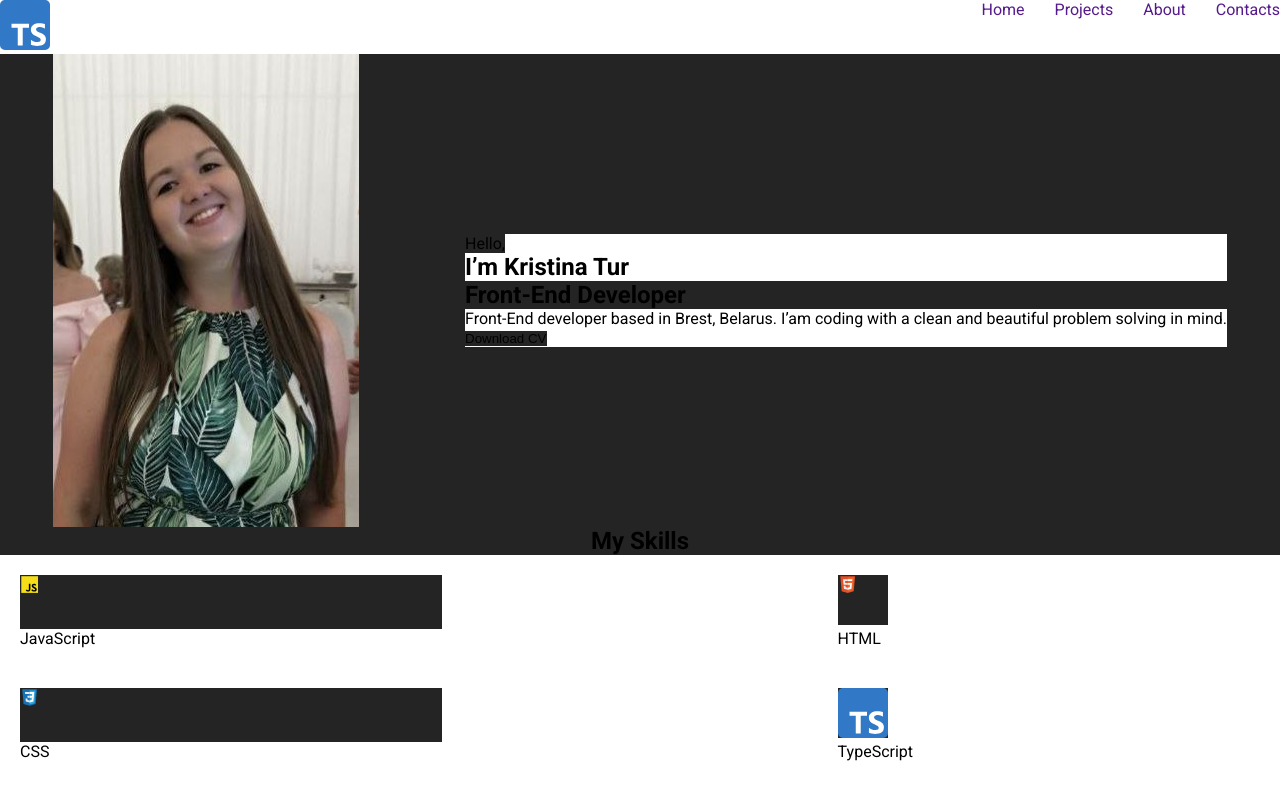
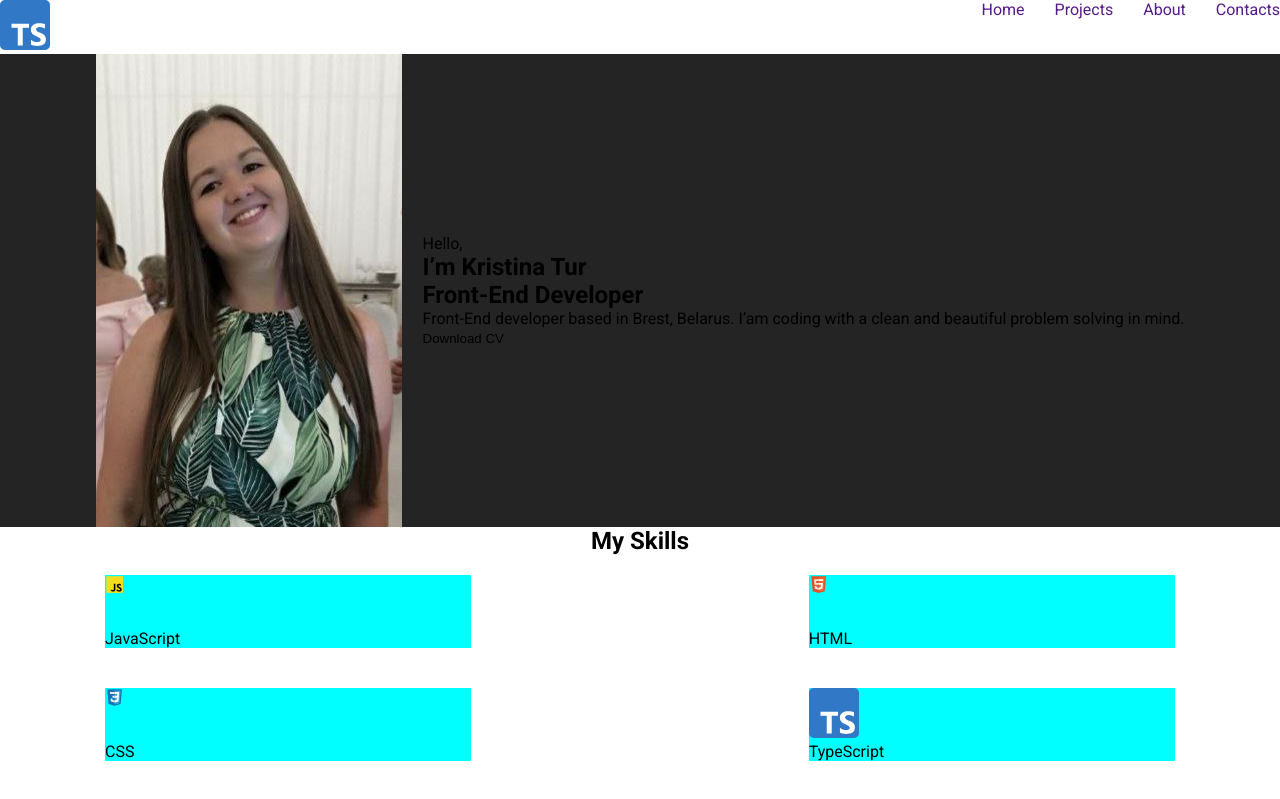
Before and after one commit to Kristina-Tur/portfolio, a React app: page / in a window 1280 px wide. Shown: the top 799 px of the page. Built offline with nearby package versions, Linux system fonts and the light colour scheme.

Commit message:
Font-family and Container

```diff
--- a/src/component/Container.tsx
+++ b/src/component/Container.tsx
@@ -1,7 +1,7 @@
 import styled from 'styled-components';
 
 export const Container = styled.div`
-  max-width: 1170px;
+  max-width: 1140px;
   width: 100%;
   max-height: 100%;
   padding: 0 15px;
--- a/src/layout/sectoins/main/Main.tsx
+++ b/src/layout/sectoins/main/Main.tsx
@@ -3,10 +3,12 @@ import photo from '../../../assets/images/photo.jpg'
 import {FlexWrapper} from '../../../component/FlexWrapper';
 import styled from 'styled-components';
 import {Button} from '../../../component/Button';
+import {Container} from '../../../component/Container';
 
 export const Main = () => {
     return (
         <StyledMain>
+            <Container>
                 <FlexWrapper justifyContent={'space-around'} alignItems={'center'}>
                     <Photo src={photo} alt=""/>
                     <Box>
@@ -19,6 +21,7 @@ export const Main = () => {
                         <Button>Download CV</Button>
                     </Box>
                 </FlexWrapper>
+            </Container>
         </StyledMain>
     );
 };
--- a/src/layout/sectoins/skills/Skills.tsx
+++ b/src/layout/sectoins/skills/Skills.tsx
@@ -4,10 +4,12 @@ import {FlexWrapper} from '../../../component/FlexWrapper';
 import {Icon} from '../../../component/icon/icon';
 import {SectionTitle} from '../../../component/SectionTitle';
 import {Skill} from './Skill';
+import {Container} from '../../../component/Container';
 
 export const Skills = () => {
     return (
         <StyledSkills>
+            <Container>
                 <SectionTitle>My Skills</SectionTitle>
                 <FlexWrapper flexWrap={'wrap'} justifyContent={'space-between'}>
                     <Skill iconId={'js'} title={'JavaScript'}/>
@@ -18,6 +20,7 @@ export const Skills = () => {
                     <Skill iconId={'git'} title={'GitHub'}/>
                     <Skill iconId={'figma'} title={'Figma'}/>
                 </FlexWrapper>
+            </Container>
         </StyledSkills>
     );
 };
--- a/src/styles/Global.styled.tsx
+++ b/src/styles/Global.styled.tsx
@@ -32,11 +32,11 @@ export const GlobalStyles = createGlobalStyle`
     list-style-type: none;
   }
 
-  section :nth-child(odd){
+  section:nth-of-type(odd){
     background-color: ${Theme.colors.primaryBg};
   }
 
-  section :nth-child(even){
+  section:nth-of-type(even){
     background-color: ${Theme.colors.secondaryBg};
   }
 `
```
Lines whose indentation alone changed are shown as unchanged.
